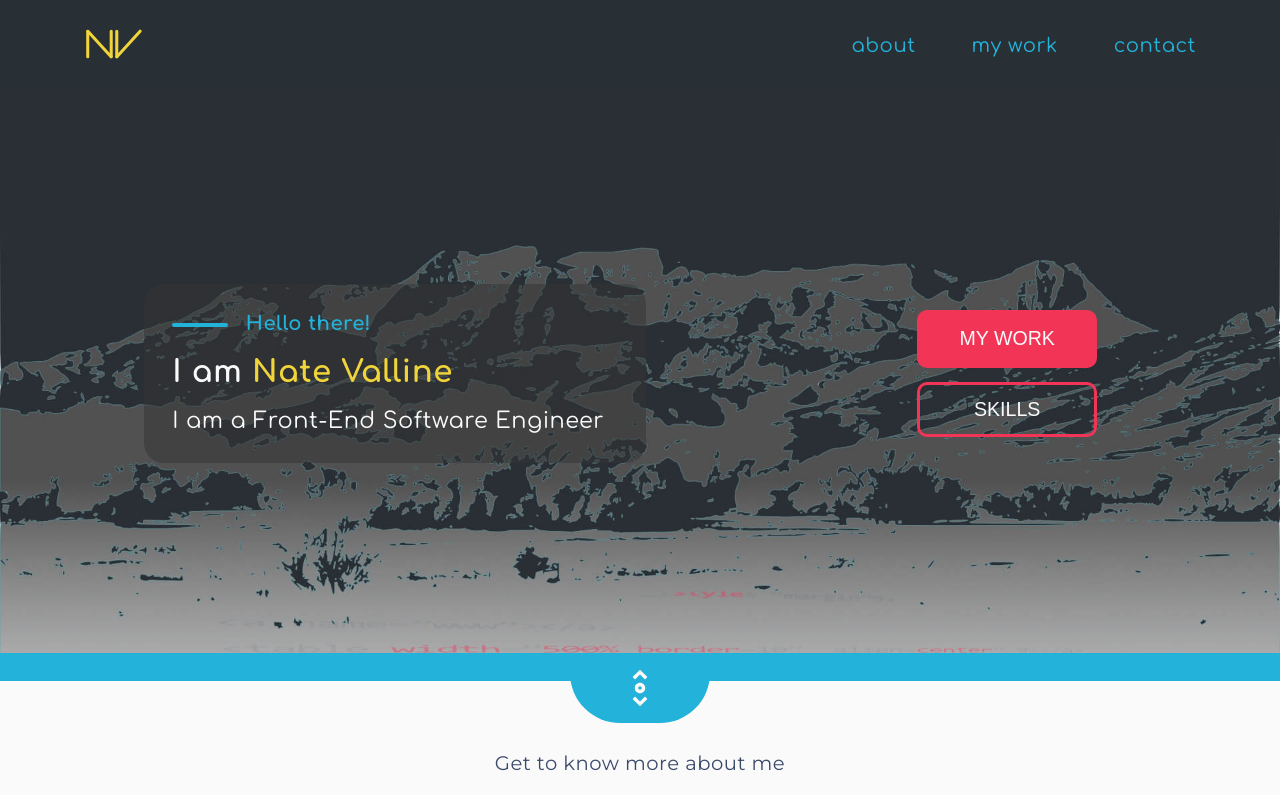
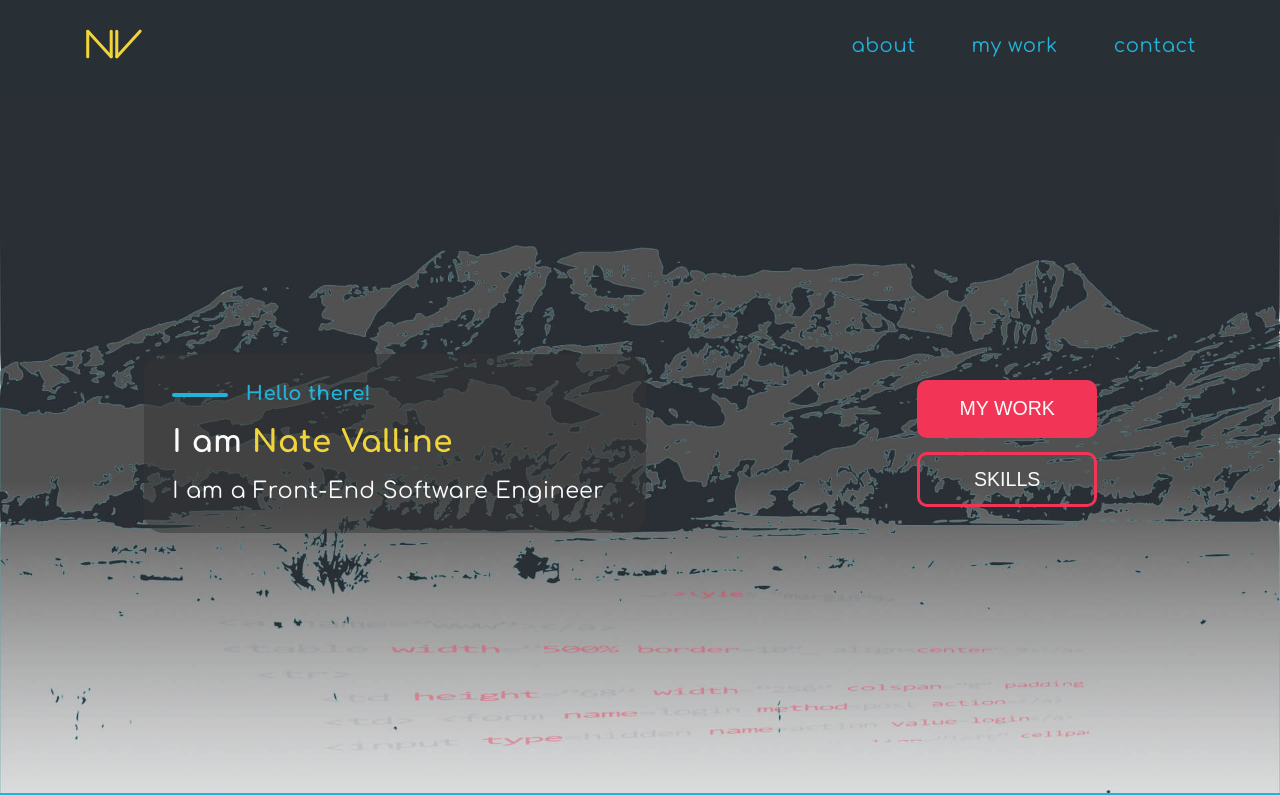
Before and after one commit to nvalline/portfolio-v5, a Next.js app: page / in a window 1280 px wide. Shown: the top 795 px of the page. Built offline with nearby package versions, Linux system fonts and the light colour scheme.

Commit message:
adjusted styles

```diff
--- a/styles/Bio.module.scss
+++ b/styles/Bio.module.scss
@@ -47,12 +47,12 @@
 		}
 
 		@include breakpoint-up(large) {
+			height: 30rem;
 			display: flex;
 			padding-left: 4rem;
 		}
 
 		@include breakpoint-up(xlarge) {
-			height: 30rem;
 			padding-top: 4rem;
 		}
 
--- a/styles/Footer.module.scss
+++ b/styles/Footer.module.scss
@@ -51,6 +51,10 @@
 			color: $primary-white;
 			font-size: 1.2rem;
 			font-weight: 200;
+
+			&:hover {
+				color: $primary-light-blue;
+			}
 		}
 	}
 
--- a/styles/Hero.module.scss
+++ b/styles/Hero.module.scss
@@ -2,24 +2,16 @@
 @import 'mixins';
 
 .container {
-	// !Adjust height width media queries
-	height: 30rem;
-
-	@include breakpoint-up(medium) {
-		height: 40rem;
-	}
-
-	@include breakpoint-up(xlarge) {
-		height: 47rem;
-	}
+	height: 50rem;
 
 	.bgImg {
 		background-image: url('/images/nv_portfolio_background.jpg');
 		background-size: cover;
-		padding: 2rem;
+		padding: 5rem 2rem 2rem;
 		height: 100%;
 
 		@include breakpoint-up(large) {
+			padding: 2rem;
 			display: flex;
 			align-items: center;
 			justify-content: space-evenly;
--- a/styles/Nav.module.scss
+++ b/styles/Nav.module.scss
@@ -74,6 +74,11 @@
 				&:not(:last-child) {
 					margin-right: 4rem;
 				}
+
+				&:hover {
+					color: $primary-gray;
+					border-bottom: 1px solid $primary-gray;
+				}
 			}
 
 			@include breakpoint-down(medium) {
```
Also changed, not shown: public/images/nv_initials.png (deleted).
